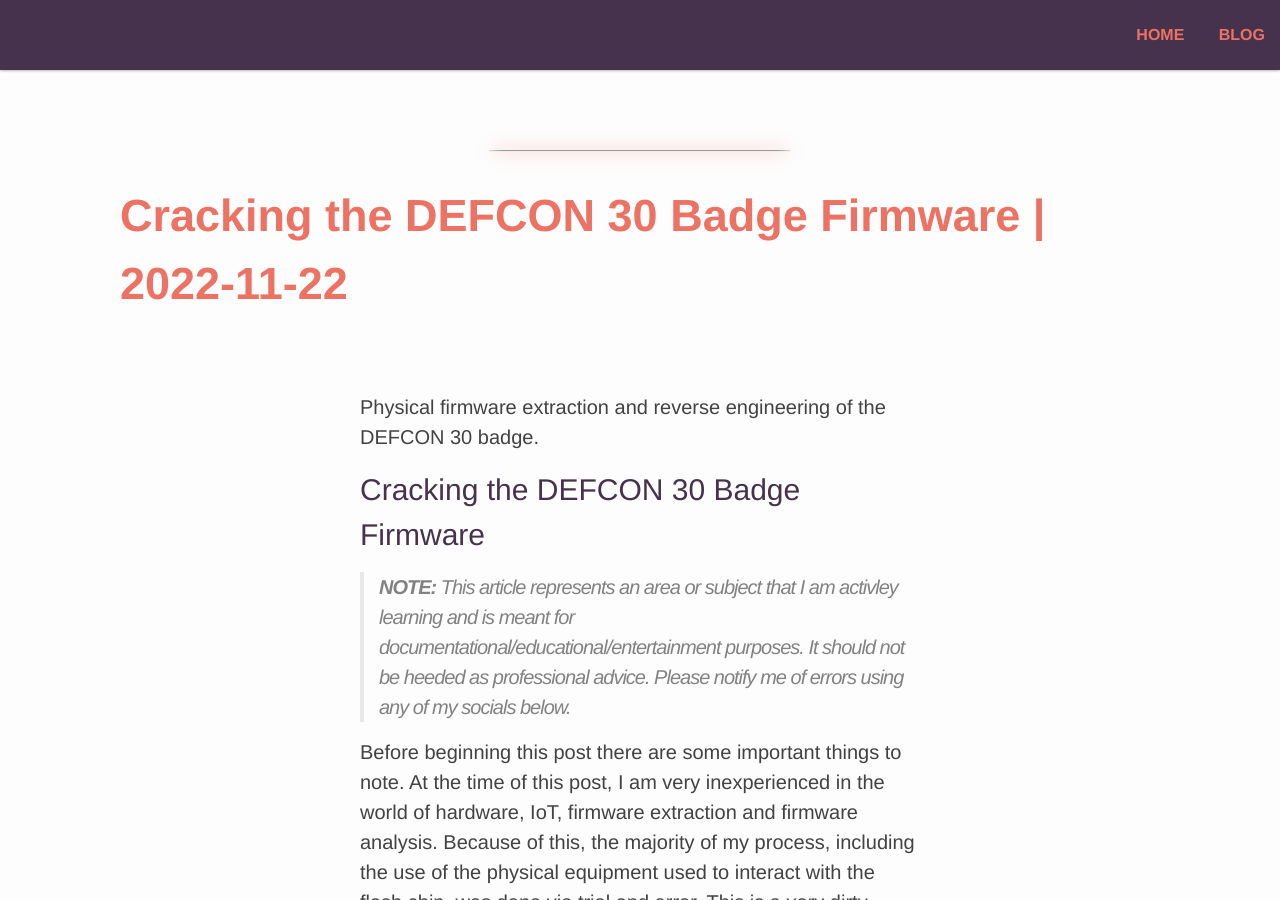
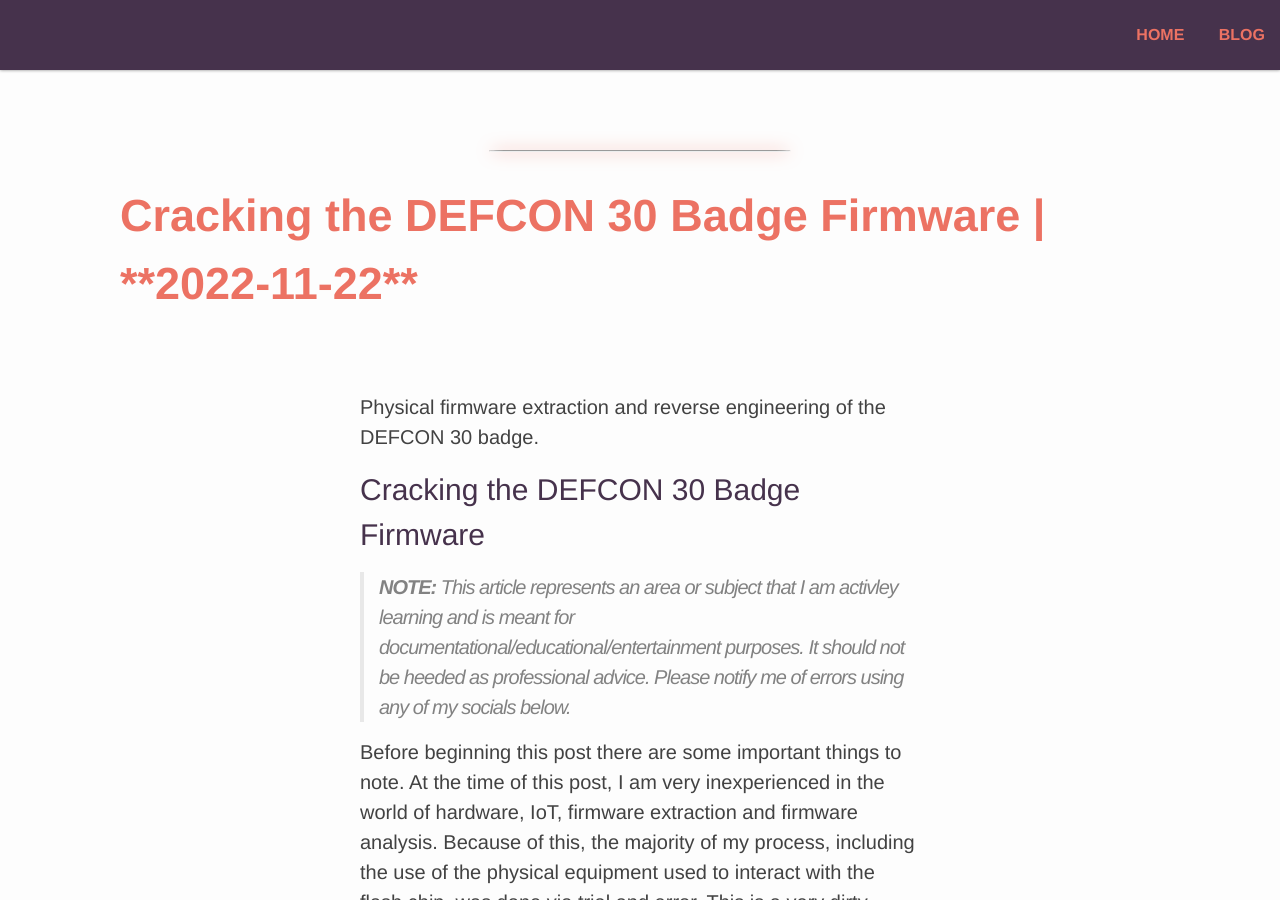
Before and after one commit to elbee-cyber/old.elbee-cyber.github.io, a Jekyll site: the page built from _posts/2022-11-22-Cracking-the-Defcon-30-Badge-Firmware.md, in a window 1280 px wide and 900 px high. Built offline with Jekyll 4.4.1, drawn with Linux system fonts in a browser that asks for light colours.

```diff
--- a/_posts/2022-11-22-Cracking-the-Defcon-30-Badge-Firmware.md
+++ b/_posts/2022-11-22-Cracking-the-Defcon-30-Badge-Firmware.md
@@ -1,6 +1,6 @@
 ---
 layout: post
-title: Cracking the DEFCON 30 Badge Firmware | 2022-11-22
+title: Cracking the DEFCON 30 Badge Firmware | **2022-11-22**
 ---
 
 Physical firmware extraction and reverse engineering of the DEFCON 30 badge.
```
